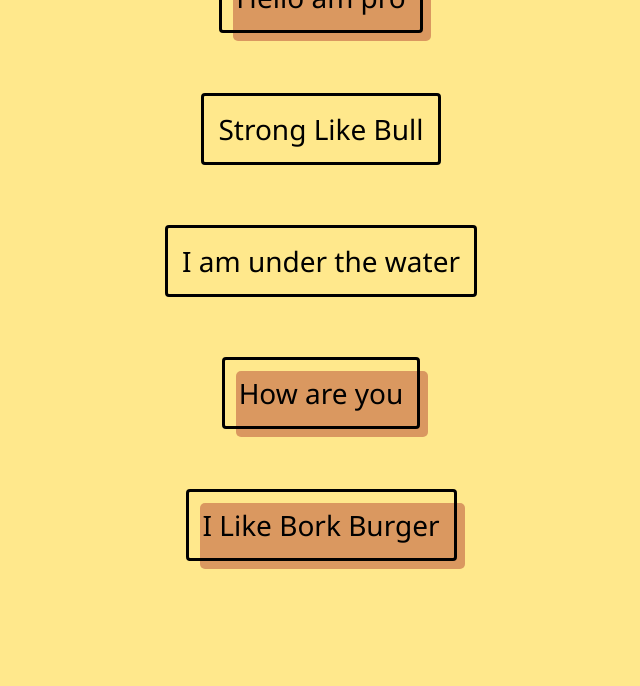
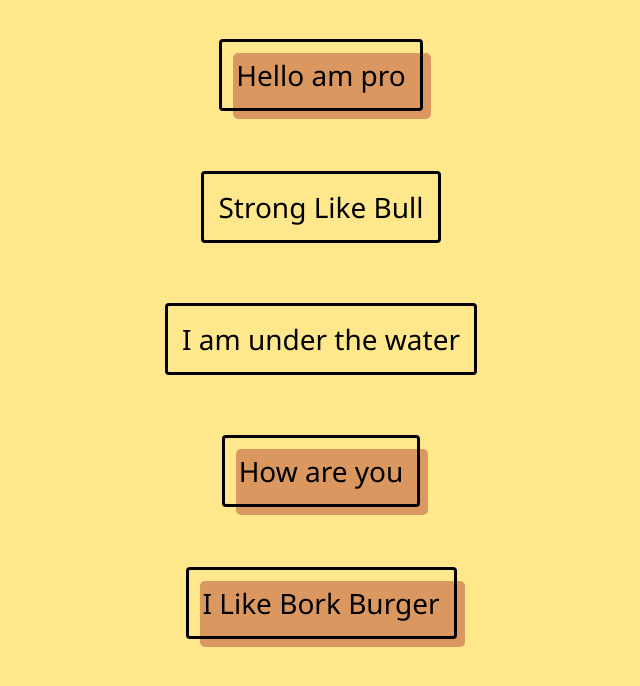
Before and after one commit to GalaxyWareX/css-is-cool, a plain HTML site: page index.html in a window 1280 px wide. Shown: the whole page, without its empty margins (320-960 px from the left). Drawn offline with Linux system fonts and the light colour scheme.

Commit message:
Update Amazing Hover Effect.css

```diff
--- a/Amazing Hover Effect.css
+++ b/Amazing Hover Effect.css
@@ -8,7 +8,6 @@ body {
   position: relative;
   width: 100%;
   place-items: center;
-  bottom: 10%;
   /*   top: 50%;
   left: 50%;
   transform: translate(-50%, -50%); */
```
